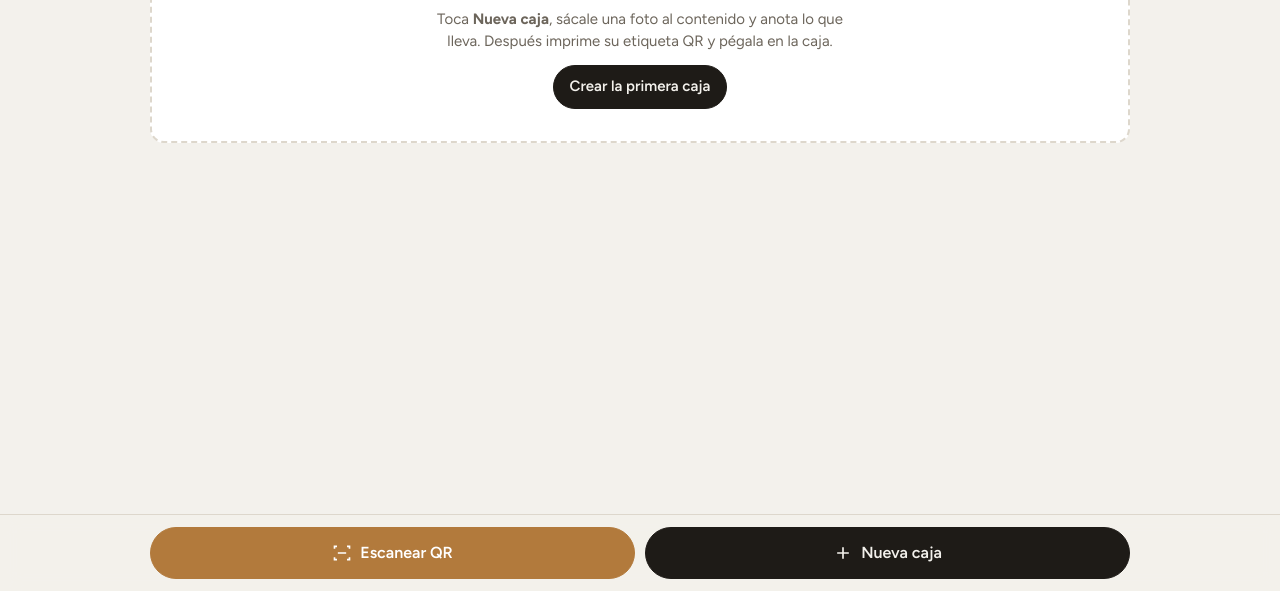
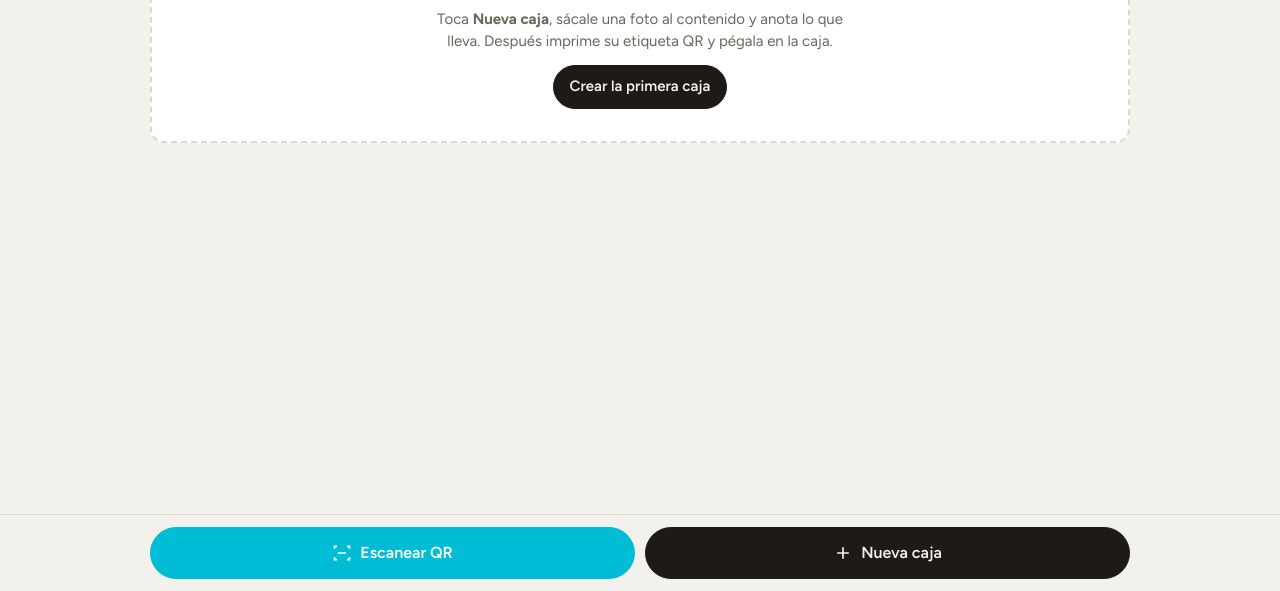
Before and after one commit to pnavarron/mis-cajas, a plain HTML site: page index.html in a window 1280 px wide. Shown: the part 209-800 px from the top of the page. Drawn offline with nearby package versions, Linux system fonts and the light colour scheme; a web font is replaced by a local one.

Commit message:
Add files via upload

```diff
--- a/index.html
+++ b/index.html
@@ -15,7 +15,7 @@
 /* Una columna tipo app; tarjetas en grilla; barra de acciones fija abajo */
 :root{
   --bg:#f3f1ec; --surface:#ffffff; --ink:#1e1b17; --muted:#6c655b; --line:#ddd7cc;
-  --kraft:#b27a3c; --kraft-soft:#efe1cf; --kraft-ink:#7a4f1f; --danger:#b3261e;
+  --kraft:#00bcd4; --kraft-soft:#efe1cf; --kraft-ink:#7a4f1f; --danger:#b3261e;
   --f-display:"Saira Stencil One","Arial Black",Impact,sans-serif;
   --f-body:"Figtree",system-ui,-apple-system,"Segoe UI",Roboto,sans-serif;
   --f-mono:"IBM Plex Mono",ui-monospace,Menlo,monospace;
```
